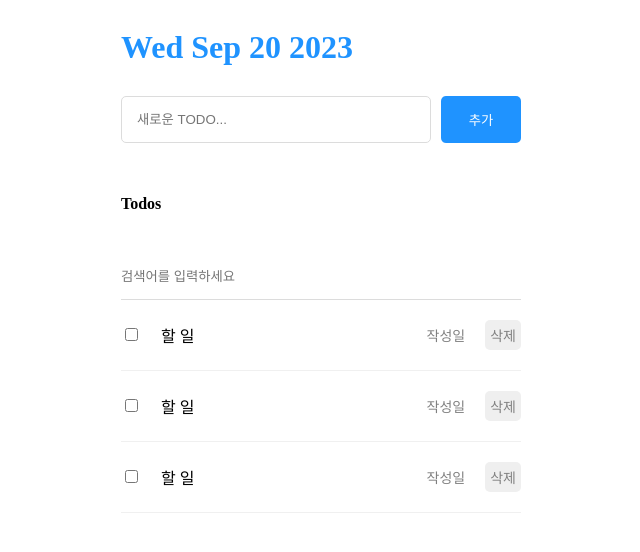
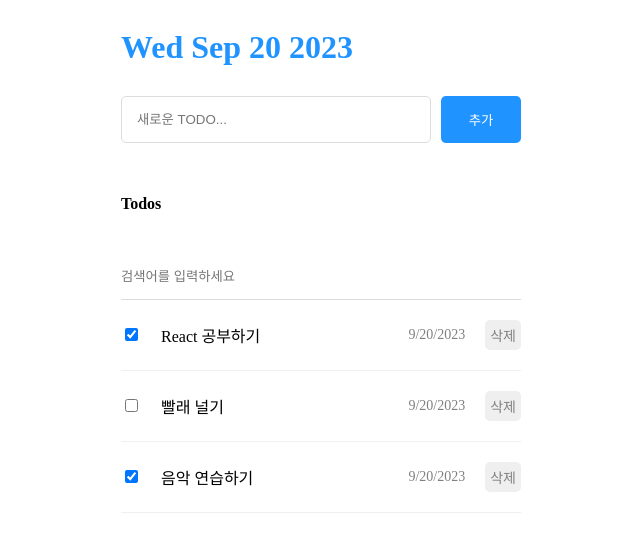
Before and after one commit to skyler-dev/reactAndNext, a React (Vite) app in the folder ep07_todoapp/: page / in a window 1280 px wide. Shown: the top 552 px of the page, without its empty margins (319-959 px from the left). Built offline with nearby package versions, Linux system fonts and the light colour scheme.

Commit message:
Add todoapp_Read

```diff
--- a/ep07_todoapp/src/App.jsx
+++ b/ep07_todoapp/src/App.jsx
@@ -44,7 +44,7 @@ function App() {
     <div className='App'>
       <Header />
       <TodoEditor onCreate={onCreate}/>
-      <TodoList />
+      <TodoList todos={todos}/>
     </div>
   );
 }
--- a/ep07_todoapp/src/components/TodoItem.jsx
+++ b/ep07_todoapp/src/components/TodoItem.jsx
@@ -1,11 +1,11 @@
-import "./TodoItem.css";
+import './TodoItem.css';
 
-export default function TodoItem() {
+export default function TodoItem({ id, isDone, content, createdDate }) {
   return (
-    <div className="TodoItem">
-      <input type="checkbox" />
-      <div className="content">할 일</div>
-      <div className="date">작성일</div>
+    <div className='TodoItem'>
+      <input type='checkbox' checked={isDone} />
+      <div className='content'>{content}</div>
+      <div className='date'>{new Date(createdDate).toLocaleDateString()}</div>
       <button>삭제</button>
     </div>
   );
--- a/ep07_todoapp/src/components/TodoList.jsx
+++ b/ep07_todoapp/src/components/TodoList.jsx
@@ -1,15 +1,35 @@
-import TodoItem from "./TodoItem";
-import "./TodoList.css";
+import { useState } from 'react';
+import TodoItem from './TodoItem';
+import './TodoList.css';
 
-export default function TodoList() {
+export default function TodoList({ todos }) {
+  const [search, setSearch] = useState('');
+
+  const onChangeSearch = (e) => {
+    setSearch(e.target.value);
+  };
+
+  const filterTodos = () => {
+    if (search === '') {
+      return todos;
+    }
+    return todos.filter((todo) =>
+      todo.content.toLowerCase().includes(search.toLowerCase())
+    );
+  };
+
   return (
-    <div className="TodoList">
+    <div className='TodoList'>
       <h4>Todos</h4>
-      <input placeholder="검색어를 입력하세요" />
-      <div className="todos_wrapper">
-        <TodoItem />
-        <TodoItem />
-        <TodoItem />
+      <input
+        placeholder='검색어를 입력하세요'
+        value={search}
+        onChange={onChangeSearch}
+      />
+      <div className='todos_wrapper'>
+        {filterTodos().map((todo) => (
+          <TodoItem key={todo.id} {...todo} />
+        ))}
       </div>
     </div>
   );
```
